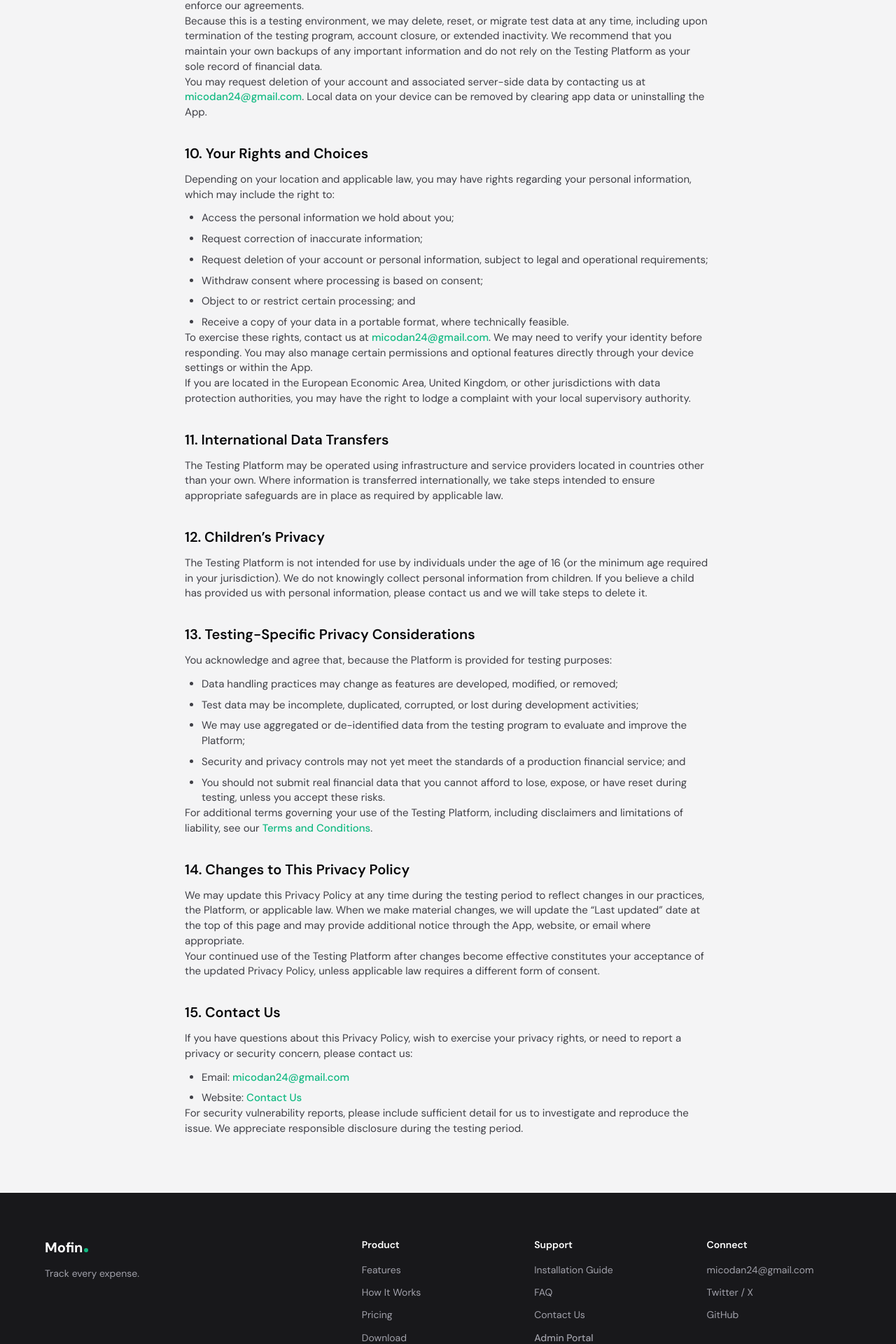
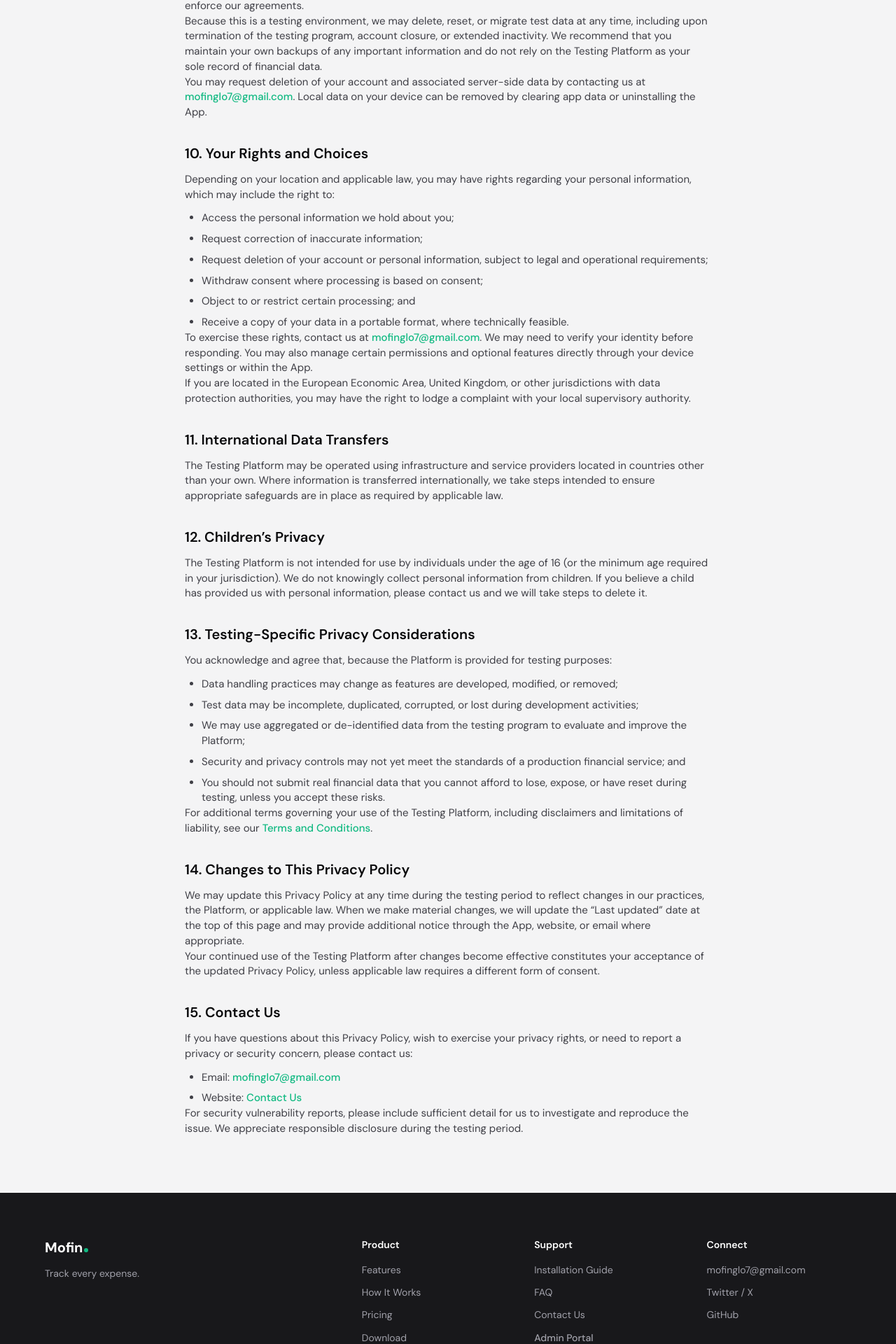
Before and after one commit to AlainKwishima/Mofin, a React (Vite) app: page /privacy in a window 1280 px wide. Shown: the part 3916-5836 px from the top of the page at 70% size. Built offline with nearby package versions, Linux system fonts and the light colour scheme; no server answers.

Commit message:
fix: update contact and legal email from micodan24@gmail.com to mofinglo7@gmail.com

```diff
--- a/src/components/Footer.tsx
+++ b/src/components/Footer.tsx
@@ -53,7 +53,7 @@ export const Footer: React.FC = () => {
           <div>
             <div className="footer-col-title">Connect</div>
             <div className="footer-links">
-              <a href="mailto:micodan24@gmail.com">micodan24@gmail.com</a>
+              <a href="mailto:mofinglo7@gmail.com">mofinglo7@gmail.com</a>
               <a href="#">Twitter / X</a>
               <a href="#">GitHub</a>
             </div>
--- a/src/pages/Contact.tsx
+++ b/src/pages/Contact.tsx
@@ -62,7 +62,7 @@ export const Contact: React.FC = () => {
               <div>
                 <h3 className="subheading">Email Support</h3>
                 <p className="body text-steel" style={{ marginTop: 'var(--spacing-4)' }}>For general inquiries and technical support:</p>
-                <a href="mailto:micodan24@gmail.com" className="body" style={{ color: 'var(--color-ember)', fontWeight: 500, display: 'inline-block', marginTop: 'var(--spacing-8)' }}>micodan24@gmail.com</a>
+                <a href="mailto:mofinglo7@gmail.com" className="body" style={{ color: 'var(--color-ember)', fontWeight: 500, display: 'inline-block', marginTop: 'var(--spacing-8)' }}>mofinglo7@gmail.com</a>
               </div>
             </div>
 
--- a/src/pages/Privacy.tsx
+++ b/src/pages/Privacy.tsx
@@ -277,7 +277,7 @@ export const Privacy: React.FC = () => {
         </LegalParagraph>
         <LegalParagraph>
           You may request deletion of your account and associated server-side data by contacting us at{' '}
-          <LegalEmail email="micodan24@gmail.com" />. Local data on your device can be removed by clearing app data
+          <LegalEmail email="mofinglo7@gmail.com" />. Local data on your device can be removed by clearing app data
           or uninstalling the App.
         </LegalParagraph>
       </LegalSection>
@@ -298,7 +298,7 @@ export const Privacy: React.FC = () => {
           ]}
         />
         <LegalParagraph>
-          To exercise these rights, contact us at <LegalEmail email="micodan24@gmail.com" />. We may need to verify
+          To exercise these rights, contact us at <LegalEmail email="mofinglo7@gmail.com" />. We may need to verify
           your identity before responding. You may also manage certain permissions and optional features directly
           through your device settings or within the App.
         </LegalParagraph>
@@ -365,7 +365,7 @@ export const Privacy: React.FC = () => {
         <LegalList
           items={[
             <>
-              Email: <LegalEmail email="micodan24@gmail.com" />
+              Email: <LegalEmail email="mofinglo7@gmail.com" />
             </>,
             <>
               Website: <LegalLink to="/contact">Contact Us</LegalLink>
--- a/src/pages/Terms.tsx
+++ b/src/pages/Terms.tsx
@@ -90,7 +90,7 @@ export const Terms: React.FC = () => {
         <LegalParagraph>
           You are solely responsible for all activity that occurs under your account and for maintaining the
           security of your device and login credentials. Notify us promptly at{' '}
-          <LegalEmail email="micodan24@gmail.com" /> if you suspect unauthorized access to your account.
+          <LegalEmail email="mofinglo7@gmail.com" /> if you suspect unauthorized access to your account.
         </LegalParagraph>
         <LegalParagraph>
           We may suspend or terminate accounts that violate these Terms or that we reasonably believe pose a security
@@ -300,7 +300,7 @@ export const Terms: React.FC = () => {
       <LegalSection title="18. Reporting Bugs and Security Issues">
         <LegalParagraph>
           We welcome reports of bugs, defects, and security vulnerabilities discovered during testing. Please report
-          issues promptly to <LegalEmail email="micodan24@gmail.com" /> or via our{' '}
+          issues promptly to <LegalEmail email="mofinglo7@gmail.com" /> or via our{' '}
           <LegalLink to="/contact">Contact Us</LegalLink> page.
         </LegalParagraph>
         <LegalParagraph>
@@ -389,7 +389,7 @@ export const Terms: React.FC = () => {
         <LegalList
           items={[
             <>
-              Email: <LegalEmail email="micodan24@gmail.com" />
+              Email: <LegalEmail email="mofinglo7@gmail.com" />
             </>,
             <>
               Website: <LegalLink to="/contact">Contact Us</LegalLink>
```
